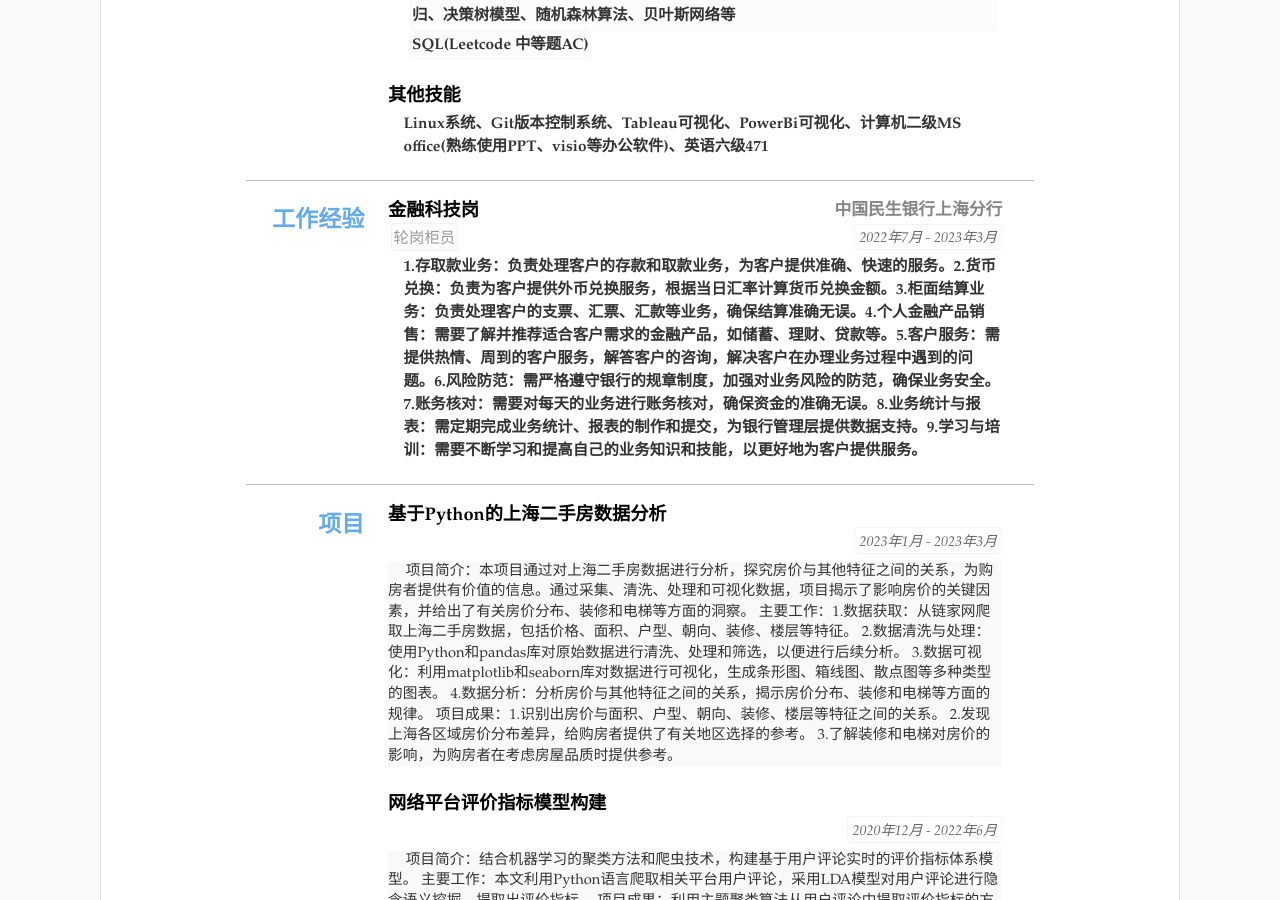
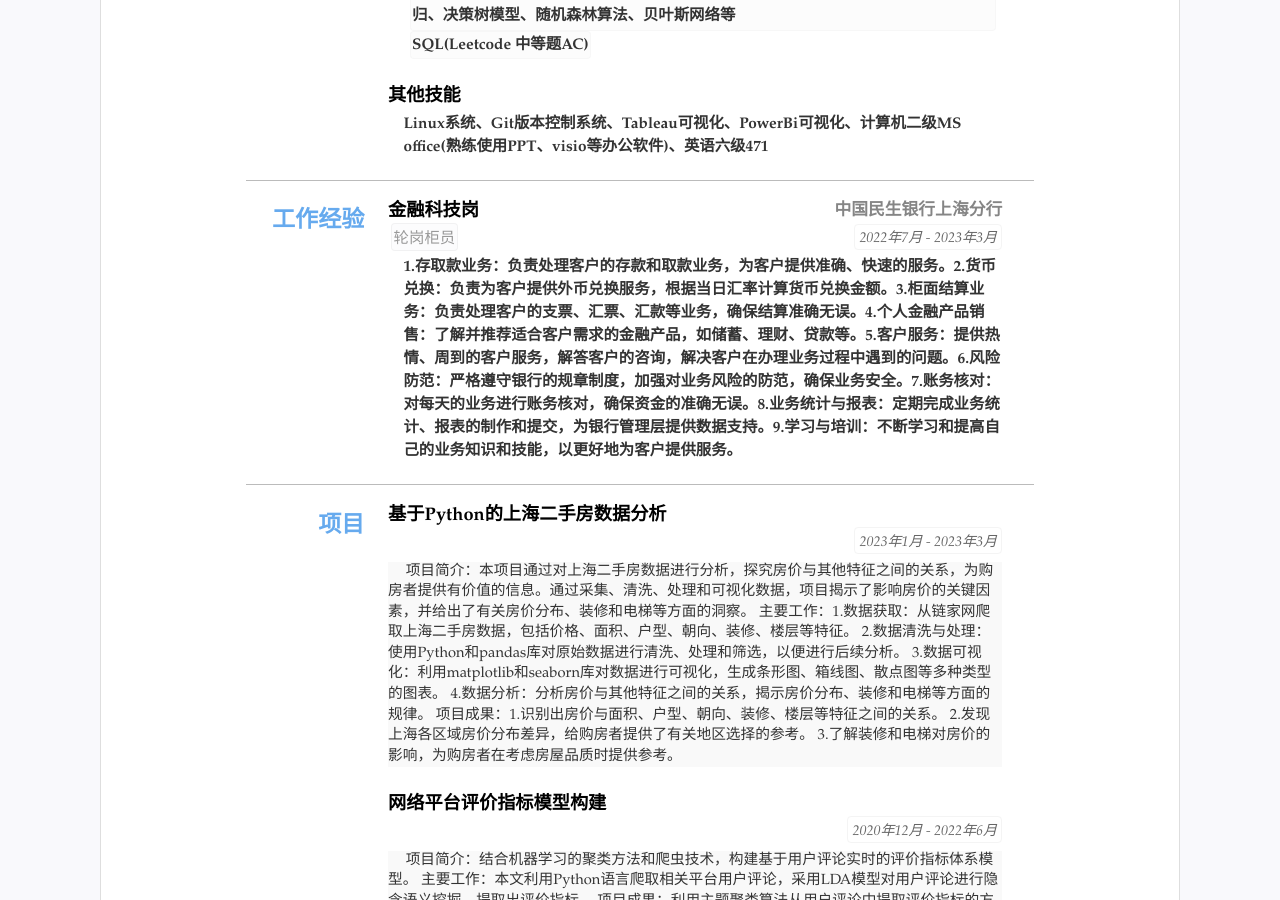
Before and after one commit to qiaokelishushu/CV, a Jekyll site: the page built from index.html, in a window 1280 px wide and 900 px high, scrolled down 567 px. Built offline with Jekyll 4.4.1, drawn with Linux system fonts in a browser that asks for light colours.

Commit message:
Update resume.yml
update202357

```diff
--- a/_data/resume.yml
+++ b/_data/resume.yml
@@ -62,12 +62,12 @@ main: #简历主要内容，
     - 1.存取款业务：负责处理客户的存款和取款业务，为客户提供准确、快速的服务。
     - 2.货币兑换：负责为客户提供外币兑换服务，根据当日汇率计算货币兑换金额。
     - 3.柜面结算业务：负责处理客户的支票、汇票、汇款等业务，确保结算准确无误。
-    - 4.个人金融产品销售：需要了解并推荐适合客户需求的金融产品，如储蓄、理财、贷款等。
-    - 5.客户服务：需提供热情、周到的客户服务，解答客户的咨询，解决客户在办理业务过程中遇到的问题。
-    - 6.风险防范：需严格遵守银行的规章制度，加强对业务风险的防范，确保业务安全。
-    - 7.账务核对：需要对每天的业务进行账务核对，确保资金的准确无误。
-    - 8.业务统计与报表：需定期完成业务统计、报表的制作和提交，为银行管理层提供数据支持。
-    - 9.学习与培训：需要不断学习和提高自己的业务知识和技能，以更好地为客户提供服务。
+    - 4.个人金融产品销售：了解并推荐适合客户需求的金融产品，如储蓄、理财、贷款等。
+    - 5.客户服务：提供热情、周到的客户服务，解答客户的咨询，解决客户在办理业务过程中遇到的问题。
+    - 6.风险防范：严格遵守银行的规章制度，加强对业务风险的防范，确保业务安全。
+    - 7.账务核对：对每天的业务进行账务核对，确保资金的准确无误。
+    - 8.业务统计与报表：定期完成业务统计、报表的制作和提交，为银行管理层提供数据支持。
+    - 9.学习与培训：不断学习和提高自己的业务知识和技能，以更好地为客户提供服务。
 #     detail: 同时包含 summary和detail在Chrome，Safari(包括IOS)，Android和新版Firefox等会自动折叠，不支持折叠的浏览器和展开后表现一致
 #     # open: open
 #     #可以设置open默认展开
```
